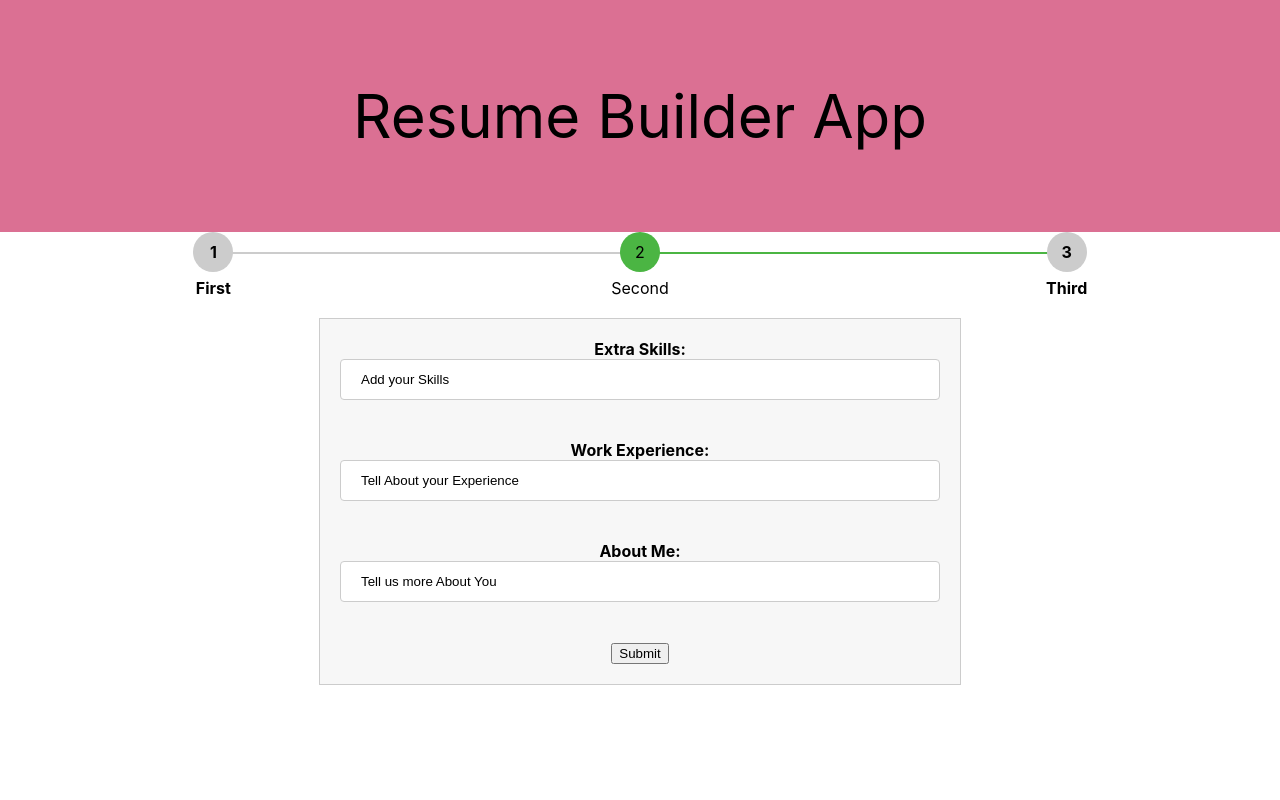
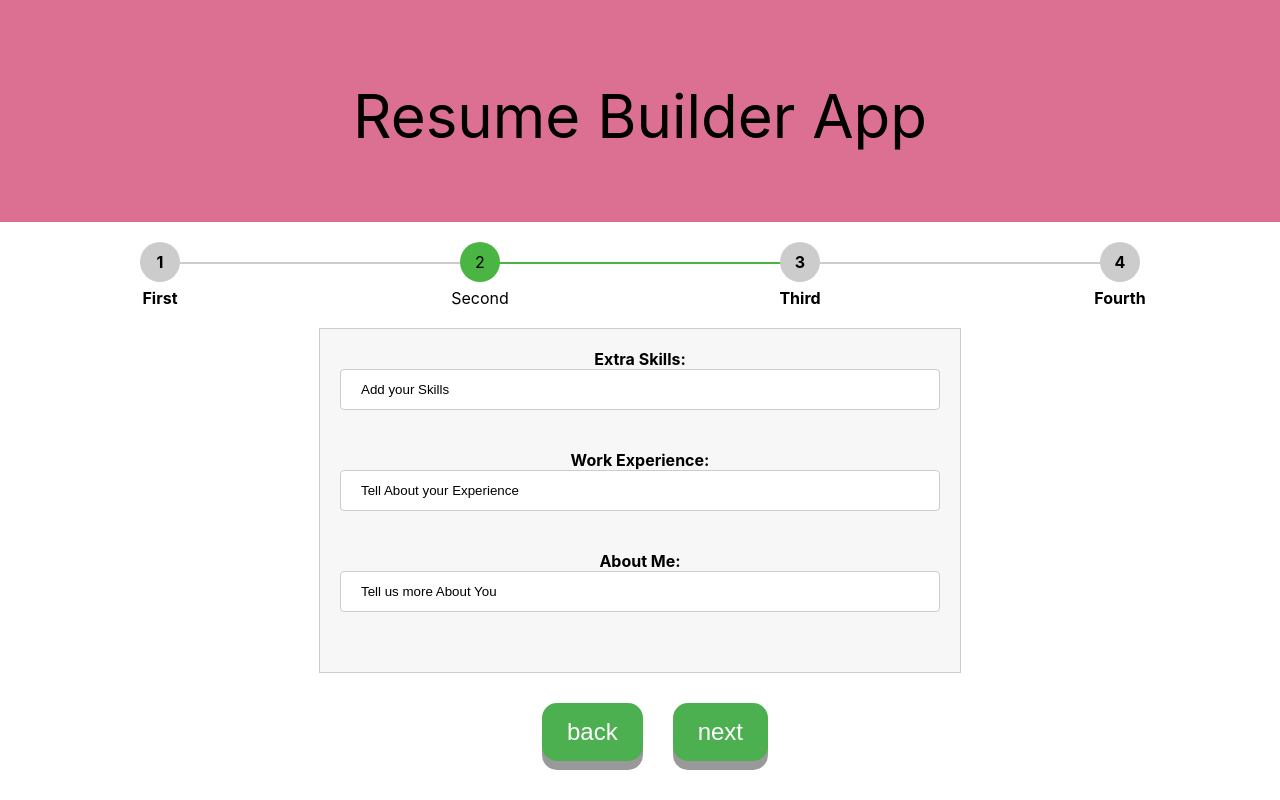
Before and after one commit to Yazan-SNJ/Resume-Builder, a React (Create React App) app: page / in a window 1280 px wide. Built offline with nearby package versions, Linux system fonts and the light colour scheme.

Commit message:
ButtonBar

```diff
--- a/src/App.css
+++ b/src/App.css
@@ -28,7 +28,7 @@ textarea {
 }
 
 input[type="submit"] {
-  background-color: #4CAF50;
+  background-color: #4caf50;
   color: white;
   padding: 12px 20px;
   border: none;
--- a/src/components/BaseStepper/BaseStepper.css
+++ b/src/components/BaseStepper/BaseStepper.css
@@ -5,4 +5,6 @@
   text-align: center;
   color: black;
   font-size: 60px;
+  padding-bottom: 10px;
+  margin-bottom: 20px;
 }
--- a/src/components/BaseStepper/BaseStepper.jsx
+++ b/src/components/BaseStepper/BaseStepper.jsx
@@ -2,12 +2,13 @@ import { Component } from "react";
 import StepperBar from "../StepperBar/StepperBar";
 import Skills from "../Skills/Skills";
 import "./BaseStepper.css";
+import ButtonBar from "../ButtonBar/ButtonBar";
 
 class BaseStepper extends Component {
    render() {
     return (
         <section>
-             <div class="title">
+             <div className="title">
            <p>Resume Builder App</p>
         </div>
 
@@ -19,6 +20,10 @@ class BaseStepper extends Component {
             <Skills/>
         </div>
 
+        <div>
+            <ButtonBar/>
+        </div>
+
         </section>
 
        )
--- /dev/null
+++ b/src/components/ButtonBar/ButtonBar.css
@@ -0,0 +1,26 @@
+.button {
+  display: inline-block;
+  padding: 15px 25px;
+  font-size: 24px;
+  cursor: pointer;
+  text-align: center;
+  text-decoration: none;
+  outline: none;
+  color: #fff;
+  background-color: #4caf50;
+  border: none;
+  border-radius: 15px;
+  box-shadow: 0 9px #999;
+  margin-left: 30px;
+  margin-top: 30px;
+}
+
+.button:hover {
+  background-color: #3e8e41;
+}
+
+.button:active {
+  background-color: #3e8e41;
+  box-shadow: 0 5px #666;
+  transform: translateY(4px);
+}
--- /dev/null
+++ b/src/components/ButtonBar/ButtonBar.jsx
@@ -0,0 +1,49 @@
+import React, { useReducer } from 'react';
+import "./ButtonBar.css";
+
+const initialButtonState = {
+    isBack: false,
+    isNext: false,
+}
+
+const handlers = {
+    'set next': (state, {value}) => ({ ...state, isSubmitting: value }),
+    'set back': (state, {value}) => ({ ...state, isSubmitting: value }),
+}
+
+const reducer = (state, action) => {
+    const handle = handlers[action.type];
+    if(handle) {
+      return handle(state, action)
+    } else {
+      console.log(`Invalid action type ${action.type} received, returning current state`);
+      return state;
+    }
+  }
+
+function ButtonBar() {
+ const [state, dispatch] = useReducer(reducer, initialButtonState);
+
+    const handleBack = (e) => {
+     e.preventDefault();
+     dispatch({ type: 'set back', value: true });
+     console.log("Back btn");
+     dispatch({ type: 'set back', value: false });
+   };
+
+   const handleNext = (e) => {
+    e.preventDefault();
+    dispatch({ type: 'set next', value: true });
+    console.log("Next btn");
+    dispatch({ type: 'set next', value: false });
+  };
+
+   return (
+    <section>
+      <button className="button" type="back" onClick={handleBack} disabled={state.isBack}>back</button>
+      <button className="button" type="next" onClick={handleNext} disabled={state.isNext}>next</button>
+    </section>
+  );
+}
+
+export default ButtonBar;
--- a/src/components/Skills/Skills.jsx
+++ b/src/components/Skills/Skills.jsx
@@ -56,7 +56,7 @@ function Skills() {
       </label>
       <br />
 
-      <button type="submit" disabled={state.isSubmitting}>Submit</button>
+      {/* <button type="submit" disabled={state.isSubmitting}>Submit</button> */}
     </form>
   );
 }
--- a/src/components/StepperBar/StepperBar.jsx
+++ b/src/components/StepperBar/StepperBar.jsx
@@ -21,29 +21,34 @@ class StepperBar extends Component {
 
     render() {
         // return this.props.itemsCount.map((item, index) => (
-        //         <div class={this.props.currentIndex > index ? "stepper-item completed" : "stepper-item active"}>
-        //         <div class="step-counter">index</div>
+        //         <div className={this.props.currentIndex > index ? "stepper-item completed" : "stepper-item active"}>
+        //         <div className="step-counter">index</div>
         //         </div>
         // ))
 
         const firstCss = this.state.currentIndex === 0 ? "stepper-item completed" : "stepper-item active"
         const secondCss = this.state.currentIndex === 1 ? "stepper-item completed" : "stepper-item active"
         const thirdCss = this.state.currentIndex === 2 ? "stepper-item completed" : "stepper-item active"
+        const fourthCss = this.state.currentIndex === 3 ? "stepper-item completed" : "stepper-item active"
 
     return (
 
-        <div class="stepper-wrapper">
-        <div class={firstCss}>
-          <div class="step-counter">1</div>
-          <div class="step-name">First</div>
+        <div className="stepper-wrapper">
+        <div className={firstCss}>
+          <div className="step-counter">1</div>
+          <div className="step-name">First</div>
         </div>
-        <div class={secondCss}>
-          <div class="step-counter">2</div>
-          <div class="step-name">Second</div>
+        <div className={secondCss}>
+          <div className="step-counter">2</div>
+          <div className="step-name">Second</div>
         </div>
-        <div class={thirdCss}>
-          <div class="step-counter">3</div>
-          <div class="step-name">Third</div>
+        <div className={thirdCss}>
+          <div className="step-counter">3</div>
+          <div className="step-name">Third</div>
+        </div>
+        <div className={fourthCss}>
+          <div className="step-counter">4</div>
+          <div className="step-name">Fourth</div>
         </div>
 
       </div>
```
